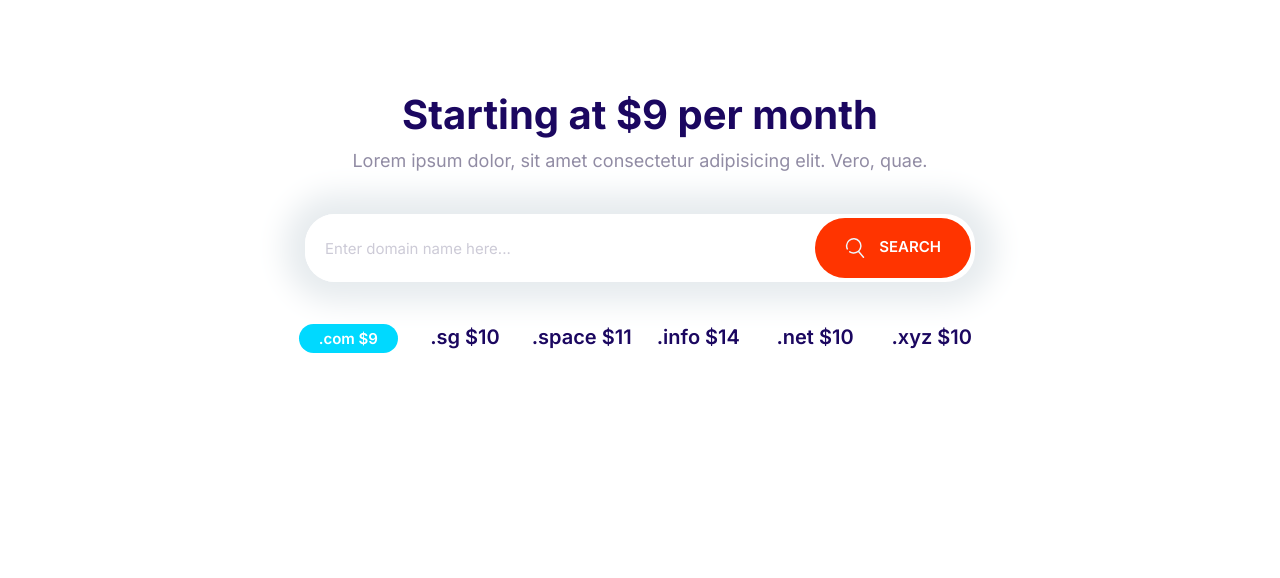
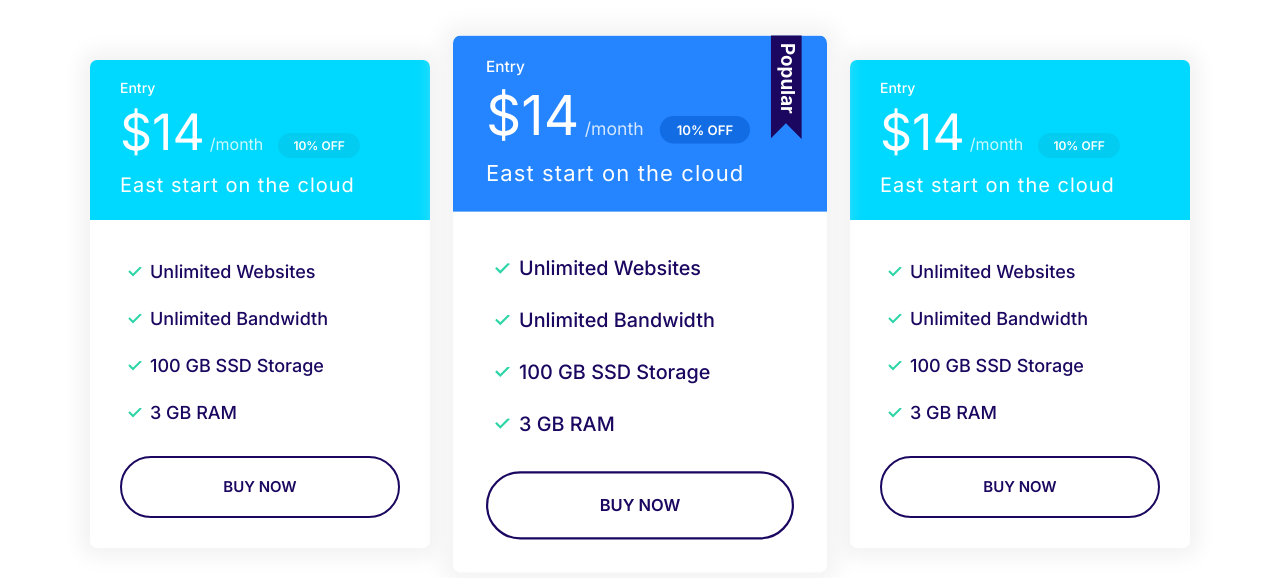
Before and after one commit to seongbaelee/moshify, a plain HTML site: page index.html in a window 1280 px wide. Drawn offline with Linux system fonts and the light colour scheme.

Commit message:
Build plans_block component.

```diff
--- a/css/styles.css
+++ b/css/styles.css
@@ -336,11 +336,19 @@ a {
   color: #fff;
 }
 
+.card--primary .badge--primary {
+  background: #126de4;
+}
+
 .card--secondary .badge--secondary {
   background: #02cdf1;
 }
 
 /* Plans */
+
+.plan {
+  transition: transform 0.2s ease-out;
+}
 
 .plan__name {
   color: #fff;
@@ -372,6 +380,10 @@ a {
   margin-bottom: 2rem;
 }
 
+.plan--popular {
+  transform: scale(1.1);
+}
+
 .plan--popular .card__header {
   position: relative;
 }
@@ -383,6 +395,14 @@ a {
   position: absolute;
   top: -6px;
   right: 5%;
+}
+
+.plan:hover {
+  transform: scale(1.05);
+}
+
+.plan--popular:hover {
+  transform: scale(1.15);
 }
 
 @media screen and (min-width: 1024px) {
@@ -749,3 +769,14 @@ a {
     grid-template-columns: repeat(auto-fit, minmax(10rem, 1fr));
   }
 }
+
+/* Plans Block */
+
+.block-plans .grid {
+  gap: 8rem 4rem;
+}
+
+.block-plans .card {
+  max-width: 500px;
+  margin: 0 auto;
+}
--- a/index.html
+++ b/index.html
@@ -15,36 +15,71 @@
     <title>Document</title>
   </head>
   <body>
-    <section class="block container block-domain">
-      <header class="block__header">
-        <h2>Starting at $9 per month</h2>
-        <p>
-          Lorem ipsum dolor, sit amet consectetur adipisicing elit. Vero, quae.
-        </p>
-      </header>
-      <div class="input-group">
-        <input
-          placeholder="Enter domain name here..."
-          class="input"
-          type="text"
-          name=""
-          id=""
-        />
-        <button class="btn btn--accent">
-          <svg class="icon icon--white">
-            <use xlink:href="images/sprite.svg#search"></use>
-          </svg>
-          Search
-        </button>
+    <section class="block container block-plans">
+      <div class="grid grid--1x3">
+        <div class="plan">
+          <div class="card card--secondary">
+            <header class="card__header">
+              <h3 class="plan__name">Entry</h3>
+              <span class="plan__price">$14</span>
+              <span class="plan__billing-cycle">/month</span>
+              <span class="badge badge--secondary badge--small">10% OFF</span>
+              <span class="plan__description">East start on the cloud</span>
+            </header>
+            <div class="card__body">
+              <ul class="list list--tick">
+                <li class="list__item">Unlimited Websites</li>
+                <li class="list__item">Unlimited Bandwidth</li>
+                <li class="list__item">100 GB SSD Storage</li>
+                <li class="list__item">3 GB RAM</li>
+              </ul>
+              <button class="btn btn--outline btn--block">Buy Now</button>
+            </div>
+          </div>
+        </div>
+
+        <div class="plan plan--popular">
+          <div class="card card--primary">
+            <header class="card__header">
+              <h3 class="plan__name">Entry</h3>
+              <span class="plan__price">$14</span>
+              <span class="plan__billing-cycle">/month</span>
+              <span class="badge badge--primary badge--small">10% OFF</span>
+              <span class="plan__description">East start on the cloud</span>
+            </header>
+            <div class="card__body">
+              <ul class="list list--tick">
+                <li class="list__item">Unlimited Websites</li>
+                <li class="list__item">Unlimited Bandwidth</li>
+                <li class="list__item">100 GB SSD Storage</li>
+                <li class="list__item">3 GB RAM</li>
+              </ul>
+              <button class="btn btn--outline btn--block">Buy Now</button>
+            </div>
+          </div>
+        </div>
+
+        <div class="plan">
+          <div class="card card--secondary">
+            <header class="card__header">
+              <h3 class="plan__name">Entry</h3>
+              <span class="plan__price">$14</span>
+              <span class="plan__billing-cycle">/month</span>
+              <span class="badge badge--secondary badge--small">10% OFF</span>
+              <span class="plan__description">East start on the cloud</span>
+            </header>
+            <div class="card__body">
+              <ul class="list list--tick">
+                <li class="list__item">Unlimited Websites</li>
+                <li class="list__item">Unlimited Bandwidth</li>
+                <li class="list__item">100 GB SSD Storage</li>
+                <li class="list__item">3 GB RAM</li>
+              </ul>
+              <button class="btn btn--outline btn--block">Buy Now</button>
+            </div>
+          </div>
+        </div>
       </div>
-      <ul class="list block-domain__prices">
-        <li><span class="badge badge--secondary">.com $9</span></li>
-        <li>.sg $10</li>
-        <li>.space $11</li>
-        <li>.info $14</li>
-        <li>.net $10</li>
-        <li>.xyz $10</li>
-      </ul>
     </section>
     <script src="js/main.js"></script>
   </body>
```
Also changed, not shown: components/Plans_Block.html (added, +66 -0 lines).
